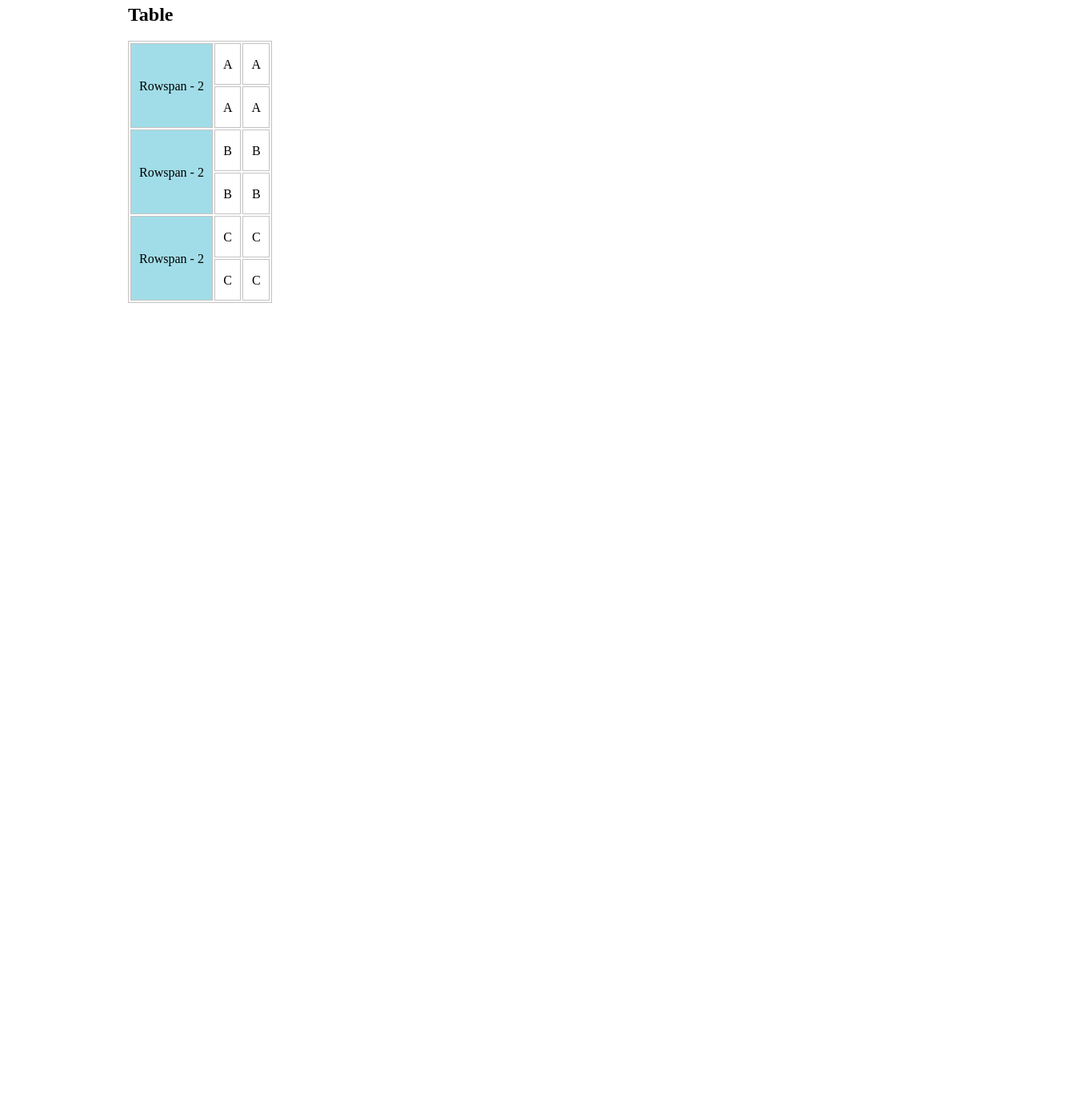
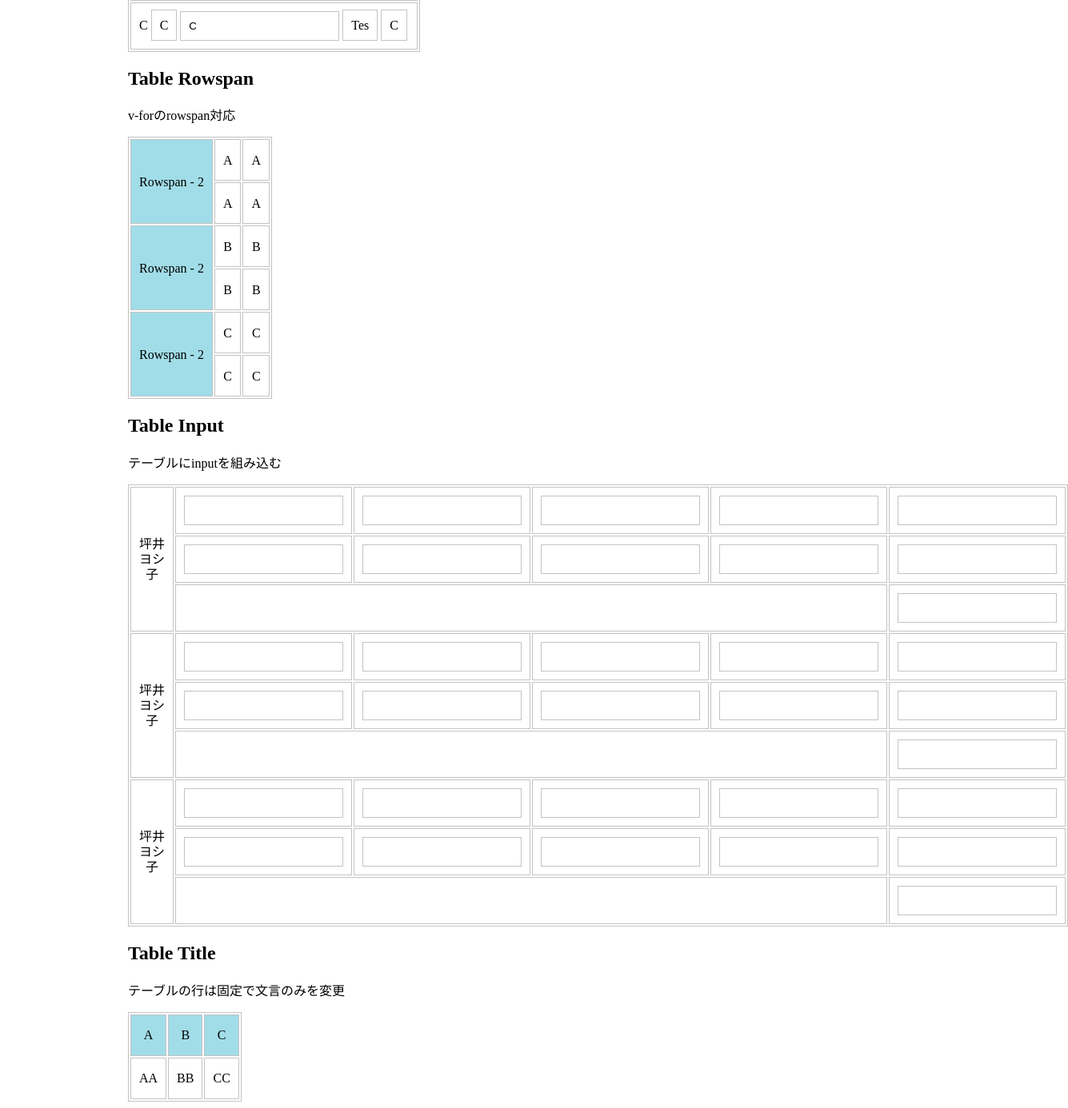
Before and after one commit to shokatsukawa/vue.js_sample, a plain HTML site: page index.html in a window 1280 px wide. Shown: the part 397-1783 px from the top of the page at 80% size, 1335 px wide, since content can reach past the window. Before the commit the page ends 800 px from the top, so only its background shows below. Drawn offline with nearby package versions, Linux system fonts and the light colour scheme.

Commit message:
Add comment

```diff
--- a/index.html
+++ b/index.html
@@ -17,9 +17,10 @@
 <body>
   <div class="wrap">
 
-    <!-- select -->
+    <!-- Select -->
     <section id="select">
       <h2>Select</h2>
+      <p>セレクトボックスのイベントを取得</p>
       <select class="form-control" v-on:change="change" v-model="selected">
         <option class="">----</option>
         <option v-for="option in options" v-bind:value="option.val">
@@ -29,9 +30,10 @@
       {{selected}}
     </section>
 
-    <!-- table -->
+    <!-- Table -->
     <section id="table">
       <h2>Table</h2>
+      <p>input要素のイベントを取得</p>
       <table>
         <tr>
           <th>AAA</th>
@@ -48,9 +50,10 @@
       </table>
     </section>
 
-    <!-- table2 -->
-    <section id="table2">
-      <h2>Table</h2>
+    <!-- Table2 Rowspan -->
+    <section id="table-rowspan">
+      <h2>Table Rowspan</h2>
+      <p>v-forのrowspan対応</p>
       <table>
         <tbody>
           <template v-for="data in datas">
@@ -67,6 +70,79 @@
         </tbody>
       </table>
     </section>
+
+    <!-- Table Input -->
+    <section id="table-input">
+      <h2>Table Input</h2>
+      <p>テーブルにinputを組み込む</p>
+      <table>
+        <template v-for="data in datas">
+          <tr>
+            <td rowspan="3" align="center" valign="middle" bgcolor="#FFFFFF" style="line-height:1.2em;">坪井　 ヨシ子</td>
+            <td height="30" align="center" valign="middle" bgcolor="#FFFFFF" style="line-height:1.2em;">
+              <table-input></table-input>
+            </td>
+            <td height="30" align="center" valign="middle" bgcolor="#FFFFFF" style="line-height:1.2em;">
+              <table-input></table-input>
+            </td>
+            <td height="30" align="center" valign="middle" bgcolor="#FFFFFF" style="line-height:1.2em;">
+              <table-input></table-input>
+            </td>
+            <td height="30" align="center" valign="middle" bgcolor="#FFFFFF" style="line-height:1.2em;">
+              <table-input></table-input>
+            </td>
+            <td height="30" align="center" valign="middle" bgcolor="#FFFFFF" style="line-height:1.2em;">
+              <table-input></table-input>
+            </td>
+          </tr>
+          <tr>
+            <td height="30" align="center" valign="middle" bgcolor="#FFFFFF" style="line-height:1.2em;">
+              <table-input></table-input>
+            </td>
+            <td height="30" align="center" valign="middle" bgcolor="#FFFFFF" style="line-height:1.2em;">
+              <table-input></table-input>
+            </td>
+            <td height="30" align="center" valign="middle" bgcolor="#FFFFFF" style="line-height:1.2em;">
+              <table-input></table-input>
+            </td>
+            <td height="30" align="center" valign="middle" bgcolor="#FFFFFF" style="line-height:1.2em;">
+              <table-input></table-input>
+            </td>
+            <td height="30" align="center" valign="middle" bgcolor="#FFFFFF" style="line-height:1.2em;">
+              <table-input></table-input>
+            </td>
+          </tr>
+          <tr>
+            <td height="30" colspan="4" align="center" valign="middle" bgcolor="#FFFFFF" style="line-height:1.2em;">&nbsp;</td>
+            <td height="30" colspan="1" align="center" valign="middle" bgcolor="#FFFFFF" style="line-height:1.2em;">
+              <table-input></table-input>
+            </td>
+          </tr>
+        </template>
+      </table>
+    </section>
+
+    <!-- Table Title -->
+    <section id="table-title">
+      <h2>Table Title</h2>
+      <p>テーブルの行は固定で文言のみを変更</p>
+      <table>
+        <tbody>
+          <tr>
+            <td height="30" align="center" valign="middle" bgcolor="#a1dde8" style="line-height:1.2em;">{{a}}</td>
+            <td height="30" align="center" valign="middle" bgcolor="#a1dde8" style="line-height:1.2em;">{{b}}</td>
+            <td height="30" align="center" valign="middle" bgcolor="#a1dde8" style="line-height:1.2em;">{{c}}</td>
+          </tr>
+          <tr>
+            <td height="30" align="center" valign="middle" bgcolor="#FFFFFF" style="line-height:1.2em;">AA</td>
+            <td height="30" align="center" valign="middle" bgcolor="#FFFFFF" style="line-height:1.2em;">BB</td>
+            <td height="30" align="center" valign="middle" bgcolor="#FFFFFF" style="line-height:1.2em;">CC</td>
+          </tr>
+        </tbody>
+      </table>
+    </section>
+
+
   </div>
 </body>
 </html>
--- a/script.js
+++ b/script.js
@@ -31,6 +31,7 @@ $(function() {
         methods: {
           // セレクトボックスチェンジイベント
           change: function (e) {
+            console.log(this);
             var val = $(e.target).val();
             alert('select -- val -- ' + val);
           }
@@ -53,10 +54,33 @@ $(function() {
     },
   });
 
-  // table2 --------------------------------------------------------------------
+  // Table Rowspan -------------------------------------------------------------
 
-  var Table2 = new Vue({
-    el: '#table2',
+  var TableRowspan = new Vue({
+    el: '#table-rowspan',
+    data: {
+      datas: [{val: 'A'}, {val: 'B'}, {val: 'C'}],
+    },
+  });
+
+  // Table Input ---------------------------------------------------------------
+
+  var TableInput = new Vue({
+    el: '#table-input',
+    components: {
+      'table-input': {
+        props: ['val'],
+        template: '<input type="text" id="" value="" style="width:auto; text-align:center;">',
+        methods: {
+          // セレクトボックスチェンジイベント
+          change: function (e) {
+            console.log(this);
+            var val = $(e.target).val();
+            alert('select -- val -- ' + val);
+          }
+        }
+      },
+    },
     data: {
       datas: [{val: 'A'}, {val: 'B'}, {val: 'C'}],
       methods: {
@@ -68,4 +92,22 @@ $(function() {
       }
     },
   });
+
+  // Table Title ---------------------------------------------------------------
+  var TableTitle = new Vue({
+    el: '#table-title',
+    data: {
+      a: 'A',
+      b: 'B',
+      c: 'C',
+    },
+  });
+
+
+
+
+
+
+
+
 });
```
